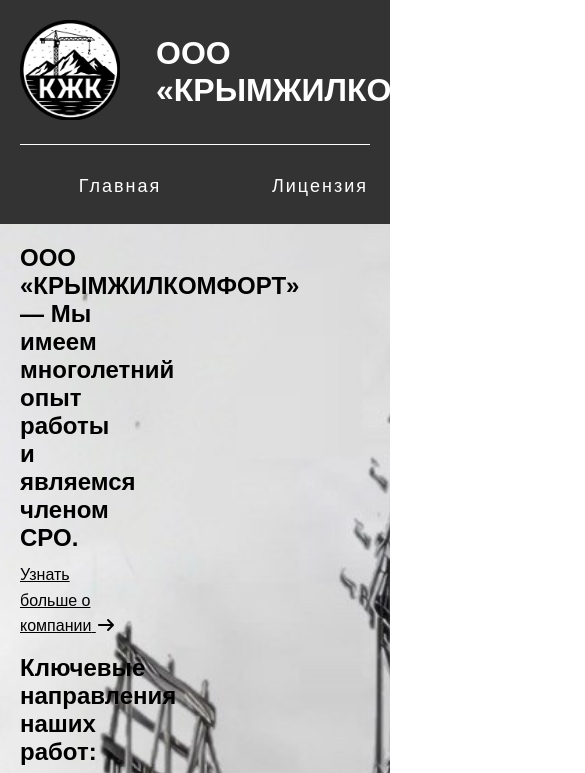
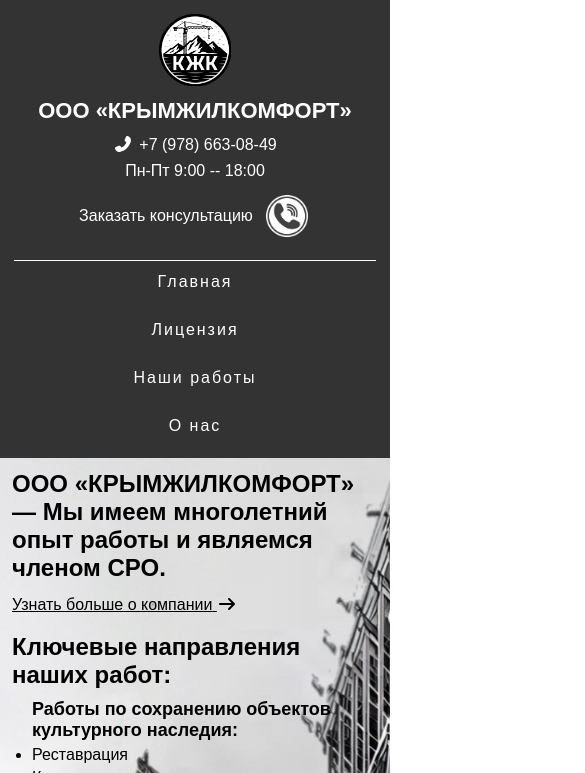
Before and after one commit to Red0ak97/crimealivcomfor, a React app: page / in a window 390 px wide. Shown: the top 773 px of the page, 585 px wide, since content can reach past the window. Built offline with nearby package versions, Linux system fonts and the light colour scheme; no server answers.

Commit message:
Оптимизация для мобильных устройств

```diff
--- a/src/components/aboutCompany/AboutCompany.scss
+++ b/src/components/aboutCompany/AboutCompany.scss
@@ -44,3 +44,10 @@
     }
   }
 }
+
+@media (max-width: 1024px) {
+  .about-company {
+    width: 100%;
+    margin-right: 0;
+  }
+}
--- a/src/components/contactForm/ContactForm.scss
+++ b/src/components/contactForm/ContactForm.scss
@@ -6,7 +6,7 @@
   padding: 20px;
   display: flex;
   flex-direction: row-reverse; /* Меняем направление на вертикальное */
-  align-items: left;
+  align-items: flex-start;
 
   h2 {
     margin-top: 0;
@@ -31,7 +31,11 @@
     form {
       display: flex;
       flex-direction: column;
-      align-items: left;
+      align-items: flex-start;
+
+      > div {
+        width: 100%;
+      }
 
       label {
         margin-bottom: 5px;
@@ -57,3 +61,28 @@
     }
   }
 }
+
+@media (max-width: 900px) {
+  .contact-form {
+    flex-direction: column;
+    gap: 20px;
+    padding: 16px;
+  }
+
+  .contact-form .contact-info,
+  .contact-form .contact-form-container {
+    width: 100%;
+    margin: 0;
+  }
+
+  .contact-form .contact-form-container form input,
+  .contact-form .contact-form-container form textarea {
+    width: 100%;
+  }
+}
+
+@media (max-width: 480px) {
+  .contact-form {
+    padding: 12px;
+  }
+}
--- a/src/components/header/Header.scss
+++ b/src/components/header/Header.scss
@@ -116,5 +116,91 @@
         flex-grow: 0;
       }
     }
+
+    .wrapper {
+      margin-top: 0;
+    }
   }
 }
+
+@media (max-width: 1024px) {
+  .header {
+    .header-info-block {
+      flex-wrap: wrap;
+      justify-content: center;
+    }
+
+    .header-phones {
+      margin-left: 0;
+      justify-content: center;
+      flex-wrap: wrap;
+    }
+  }
+}
+
+@media (max-width: 768px) {
+  .header {
+    padding: 14px;
+
+    .header-info-block {
+      flex-direction: column;
+      align-items: center;
+      text-align: center;
+      gap: 12px;
+    }
+
+    .header-logo-container {
+      margin-right: 0;
+
+      .header-logo {
+        width: 72px;
+        height: 72px;
+      }
+    }
+
+    .header-info {
+      align-items: center;
+
+      h1 {
+        font-size: 22px;
+      }
+    }
+
+    .header-phones {
+      flex-direction: column;
+      gap: 8px;
+      align-items: center;
+    }
+
+    .cf-link {
+      width: 100%;
+      justify-content: center;
+    }
+
+    .header-nav {
+      ul {
+        flex-wrap: wrap;
+        justify-content: center;
+        gap: 8px;
+      }
+
+      ul li {
+        flex: 1 1 calc(50% - 8px);
+      }
+    }
+  }
+}
+
+@media (max-width: 480px) {
+  .header {
+    .header-nav ul li {
+      flex: 1 1 100%;
+    }
+
+    .link-with-icon {
+      img {
+        width: 36px;
+      }
+    }
+  }
+}
--- a/src/index.css
+++ b/src/index.css
@@ -7,6 +7,9 @@
   background-color: #ffffff; /* Убираем прозрачность */
   position: relative; /* Добавляем относительное позиционирование */
   box-sizing: border-box; /* Учитываем внутренние отступы и границы */
+  min-height: 100vh;
+  overflow-x: hidden;
+  -webkit-text-size-adjust: 100%;
 }
 
 section {
@@ -115,6 +118,16 @@
   }
 }
 
+img,
+picture,
+video,
+canvas,
+svg {
+  display: block;
+  max-width: 100%;
+  height: auto;
+}
+
 /* Специфический стиль для формы связи */
 .header .cf-link {
   color: #fff !important; /* Обязательно белый цвет */
@@ -128,3 +141,17 @@
     transform: scale(1.1);
   }
 }
+
+@media (max-width: 768px) {
+  section {
+    padding: 8px;
+  }
+
+  .button {
+    width: 100%;
+    max-width: 320px;
+    margin-left: auto;
+    margin-right: auto;
+    font-size: 16px;
+  }
+}
--- a/src/pages/contactForm/ContactForm.scss
+++ b/src/pages/contactForm/ContactForm.scss
@@ -27,3 +27,18 @@
   font-size: 18px;
   color: #444;
 }
+
+@media (max-width: 768px) {
+  .contact-page {
+    padding: 40px 12px;
+  }
+
+  .contact-title {
+    font-size: 28px;
+  }
+
+  .contact-intro {
+    font-size: 16px;
+    margin-bottom: 28px;
+  }
+}
--- a/src/pages/home/Home.scss
+++ b/src/pages/home/Home.scss
@@ -25,3 +25,24 @@
   width: 30%; /* Заставляем компонент занимать 30% ширины */
   box-sizing: border-box; /* Учитываем внутренние отступы и границы */
 }
+
+@media (max-width: 1024px) {
+  .home {
+    padding: 16px 16px 0;
+  }
+
+  .content-container {
+    flex-direction: column;
+  }
+
+  .about-company {
+    width: 100%;
+    margin-right: 0;
+  }
+}
+
+@media (max-width: 768px) {
+  .home {
+    padding: 12px 12px 0;
+  }
+}
```
